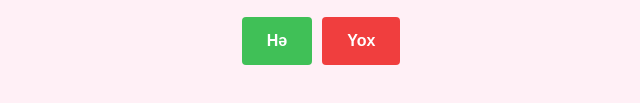
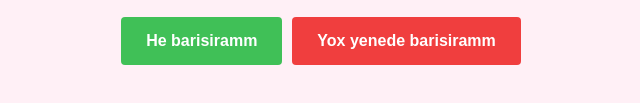
Before and after one commit to zeyneb34/zeynebtogrul3.github.io, a plain HTML site: page index.html in a window 1280 px wide. Shown: the part 541-644 px from the top of the page, without its empty margins (319-959 px from the left). Drawn offline with Linux system fonts and the light colour scheme; a web font is replaced by a local one.

Commit message:
Update index.html

```diff
--- a/index.html
+++ b/index.html
@@ -17,8 +17,8 @@
       <a href="https://ibb.co/58zzRRW"><img src="https://i.ibb.co/58zzRRW/cat-0.jpg" alt="cat-0" border="0"></a>
       <p class="title">Belke kus qalmiyaq?</p>
       <div class="buttons">
-        <button type="button" class="btn btn--yes">Hə</button>
-        <button type="button" class="btn btn--no">Yox</button>
+        <button type="button" class="btn btn--yes">He barisiramm</button>
+        <button type="button" class="btn btn--no">Yox yenede barisiramm</button>
       </div>
     </main>
 
```
